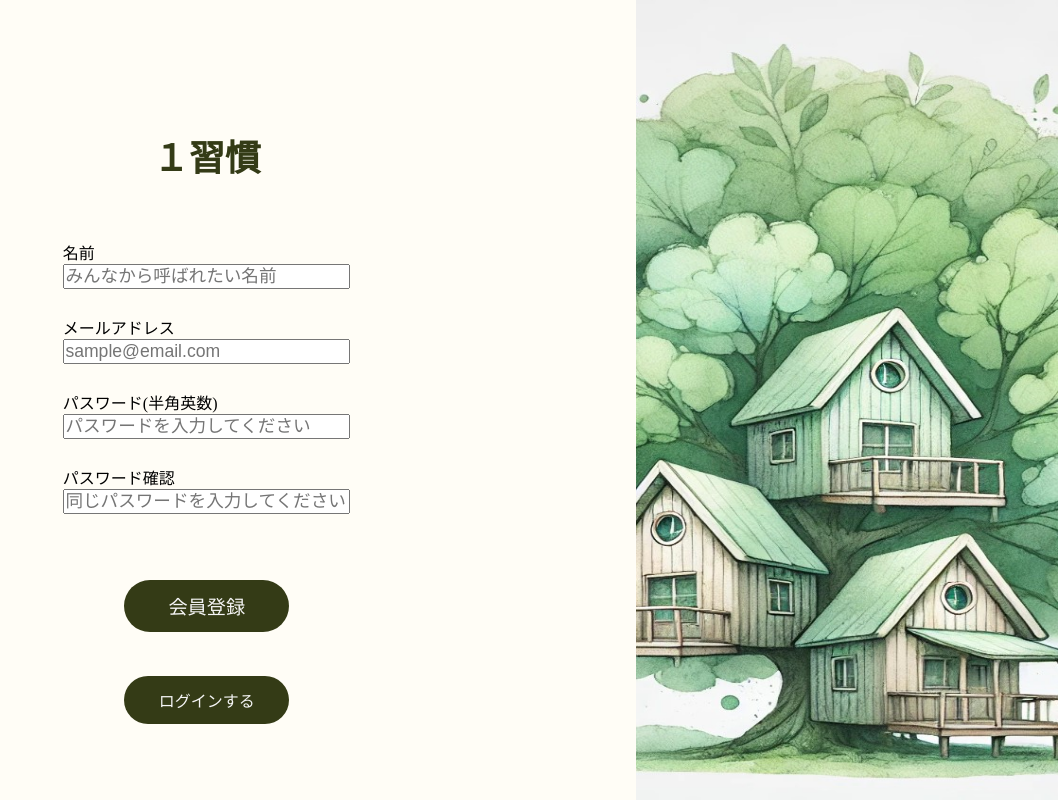
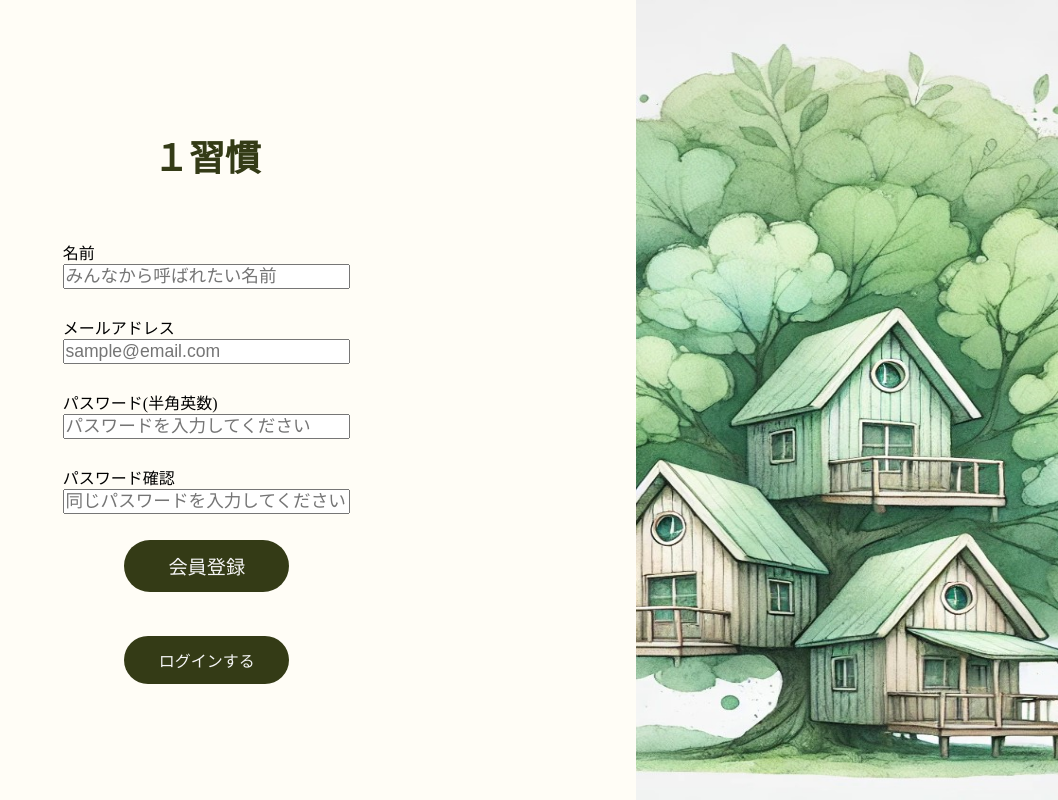
Before and after one commit to redeye0077/raretech_hackason_chat, a Flask app: page /signup in a window 1280 px wide. Shown: the whole page, without its empty margins (222-1280 px from the left). Run offline with Flask 2, Linux system fonts and the light colour scheme.

Commit message:
修正（aタグボタンのホバー時の文字色変更、クラス名+順番の変更）

```diff
--- a/ChatApp/static/css/registration.css
+++ b/ChatApp/static/css/registration.css
@@ -91,20 +47,6 @@
   width: 16.3em;
 }
 
-.registration-button-container {
-  height: 11.5vh;
-  display: flex;
-  flex-direction: column;
-  justify-content: flex-end;
-}
-
-.registration-button-login-container {
-  height: 15vh;
-  display: flex;
-  flex-direction: column;
-  justify-content: flex-end;
-}
-
 .registration-button {
   display: inline-block;
   border: none;
@@ -121,3 +63,75 @@
   color: var(--black);
   transition: 0.5s;
 }
+
+.link-style{
+  text-decoration: none;
+  color: whitesmoke;
+}
+
+.link-style:hover{
+  text-decoration: none;
+  color: var(--black);
+  transition: 0.5s;
+}
+
+/*---- ログイン画面のみ ----*/
+
+.registration-form-login {
+  text-align: center;
+  padding: 3%;
+}
+
+.registration-title-container{
+  width: 100%;
+  height: 40%;
+  padding: 5% 0% 0% 0%;
+}
+
+.registration-title-login {
+  padding: 5% 10% 2% 10% ;
+  font-size: 36px;
+  color: var(--dark_green);
+  font-weight: bold;
+  text-align: center;
+}
+
+.title-message-container{
+  padding: 5% 10% 2% 10%
+}
+
+.title-message {
+  font-size: 24px;
+  font-weight: bolder;
+  text-align: center;
+}
+
+.registration-button-login-container {
+  height: 15vh;
+  display: flex;
+  flex-direction: column;
+  justify-content: flex-end;
+}
+
+/*---- 新規登録画面のみ ----*/
+
+.registration-form-signup {
+  text-align: center;
+}
+
+.registration-title-signup {
+  padding: 15% 10% 10% 10%;
+  font-size: 36px;
+  color: var(--dark_green);
+  font-weight: bold;
+  text-align: center;
+  width: 100%;
+  height: 30%;
+}
+
+.registration-button-signup-container {
+  height: 11.5vh;
+  display: flex;
+  flex-direction: column;
+  justify-content: flex-end;
+}
--- a/ChatApp/static/css/styles.css
+++ b/ChatApp/static/css/styles.css
@@ -6,3 +6,5 @@
 @import "edit-channel.css";
 @import "registration.css";
 @import "detail.css";
+@import "main.css";
+@import "error,css";
--- a/ChatApp/templates/registration/login.html
+++ b/ChatApp/templates/registration/login.html
@@ -20,7 +20,7 @@
                 </div>
             </div>
             <div>
-            <!-{# フラッシュ表示（登録完了） #} ->
+            {# フラッシュ表示（登録完了） #}
             <div class="registration-flash-container">
                 {% with messages = get_flashed_messages() %}
                 {% if messages %}
@@ -30,7 +30,7 @@
                 {% endif %}
                 {% endwith %}
             </div>
-            <!- {#ログインフォーム#} ->
+            {#ログインフォーム#}
             <form
             class="registration-form-login"
             action="{{ url_for('login') }}"
@@ -82,8 +82,8 @@
                     <div>
                         <button class="registration-button">
                         <a
+                        class="link-style"
                         href="{{ url_for('signup') }}"
-                        style="text-decoration: none;color: whitesmoke;"
                         >
                         会員登録
                         </a>
--- a/ChatApp/templates/registration/signup.html
+++ b/ChatApp/templates/registration/signup.html
@@ -98,12 +98,12 @@
             </button>
             </div>
         </div>
-        <div class="registration-button-container">
+        <div class="registration-button-signup-container">
             <div>
             <button class="registration-button">
                 <a
+                class="link-style"
                 href="{{ url_for('login') }}"
-                style="text-decoration: none; color: whitesmoke"
                 >
                 ログインする
                 </a>
```
Also changed, not shown: other parts of ChatApp/static/css/registration.css (+2 -46 lines).
